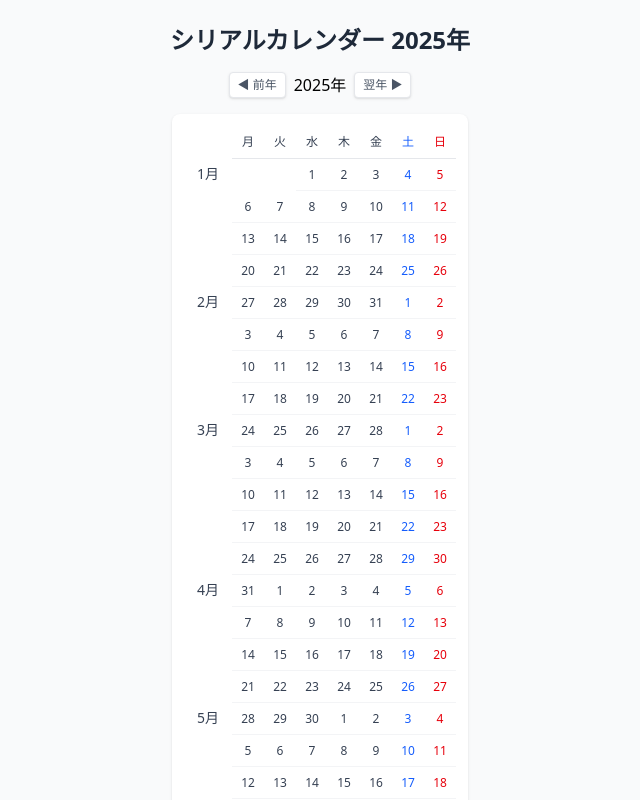
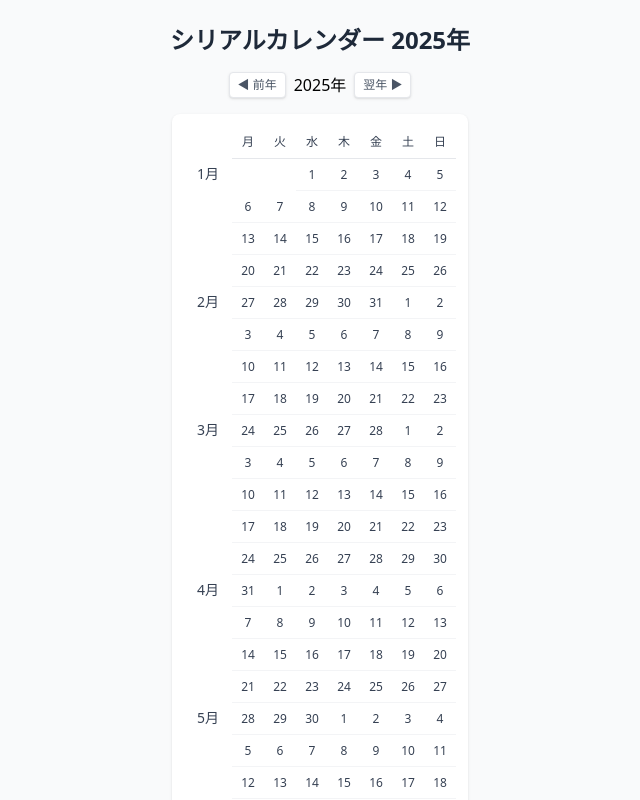
Before and after one commit to okonomi/period-calendar, a React (Vite) app: page / in a window 1280 px wide. Shown: the top 800 px of the page, without its empty margins (320-960 px from the left). Built offline with nearby package versions, Linux system fonts and the light colour scheme.

Commit message:
style: simplify weekday and date cell styling for improved consistency

```diff
--- a/src/App.tsx
+++ b/src/App.tsx
@@ -54,10 +54,7 @@ export const App: React.FC = () => {
                   {['月', '火', '水', '木', '金', '土', '日'].map((dayName, index) => (
                     <div
                       key={`weekday-${index}`}
-                      className={`h-8 flex items-center justify-center font-medium text-xs
-                        ${index === 5 ? 'text-blue-600' : ''}
-                        ${index === 6 ? 'text-red-600' : ''}
-                        ${index < 5 ? 'text-gray-700' : ''}`}
+                      className="h-8 flex items-center justify-center font-medium text-xs text-gray-700"
                     >
                       {dayName}
                     </div>
--- a/src/components/DateCell.tsx
+++ b/src/components/DateCell.tsx
@@ -5,20 +5,13 @@ interface DateCellProps {
 
 // 日付表示用のコンポーネント
 export const DateCell: React.FC<DateCellProps> = ({ date }) => {
-  const dayOfWeek = date.getDay();
-  const isWeekend = dayOfWeek === 0 || dayOfWeek === 6;
-  const isSaturday = dayOfWeek === 6;
-  const isSunday = dayOfWeek === 0;
-
   return (
     <div
       className={`
         h-8 px-1 border-b border-gray-100
         flex items-center justify-center
         text-xs
-        ${isSaturday ? 'text-blue-600' : ''}
-        ${isSunday ? 'text-red-600' : ''}
-        ${!isWeekend ? 'text-gray-700' : ''}
+        text-gray-700
         hover:bg-gray-50 transition-colors duration-200
       `}
     >
```
